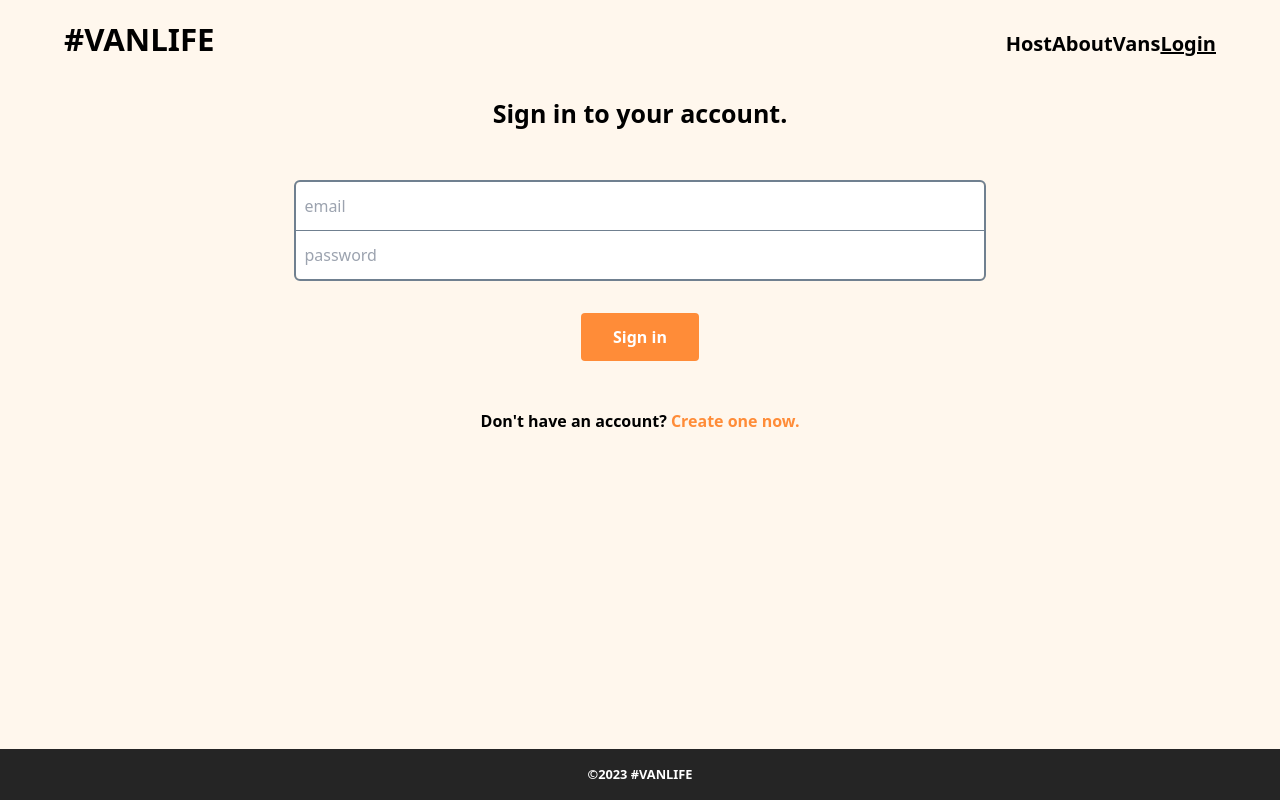
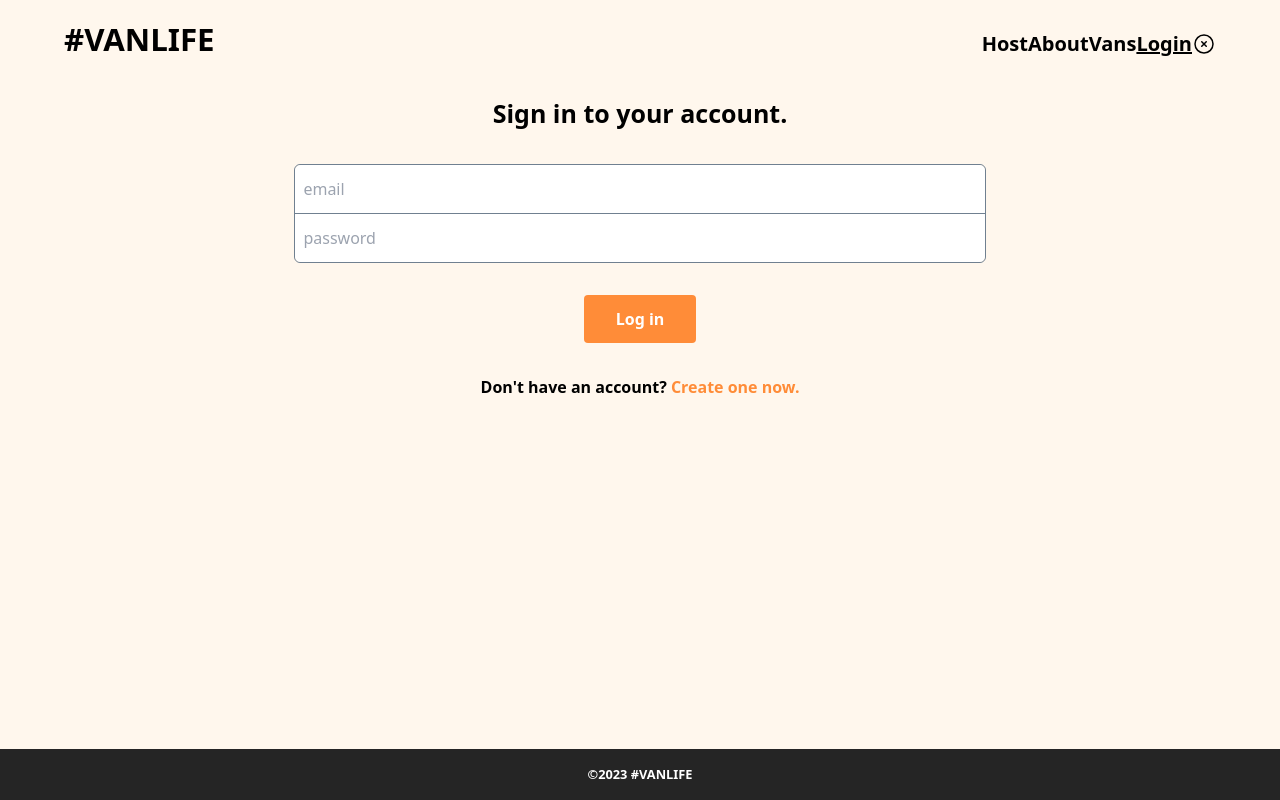
Before and after one commit to katoragashua/vanlife, a React app: page /login in a window 1280 px wide. Built offline with nearby package versions, Linux system fonts and the light colour scheme; the HTML template or start-up script is replaced by a standard one; what miragejs would draw is missing.

Commit message:
UI: Checking form submission state for Login button, Technical: Adding actions and redirects to right pages

```diff
--- /dev/null
+++ b/src/api.js
@@ -0,0 +1,17 @@
+export async function loginUser(creds) {
+  const res = await fetch("/api/login", {
+    method: "post",
+    body: JSON.stringify(creds),
+  });
+  const data = await res.json();
+
+  if (!res.ok) {
+    throw {
+      message: data.message,
+      statusText: res.statusText,
+      status: res.status,
+    };
+  }
+
+  return data;
+}
--- a/src/components/BtnLarge.jsx
+++ b/src/components/BtnLarge.jsx
@@ -1,14 +1,14 @@
 import React from "react";
 import { Link } from "react-router-dom";
 
-const BtnLarge = ({ text }) => {
+const BtnLarge = ({ text, to }) => {
   return (
-    <span
-      className="bg-orange px-8 py-3 rounded font-bold text-center xl:self-center hover:scale-[1.1] ease-in duration-300"
+    <button
+      className="bg-orange px-8 py-3 rounded font-bold text-center xl:self-center cursor-pointer hover:scale-[1.1] ease-in duration-300"
       style={{ color: "white" }}
     >
-      <Link to="/van">{text}</Link>
-    </span>
+      {to? <Link to={to}>{text}</Link>: text}
+    </button>
   );
 };
 
--- a/src/components/Nav.jsx
+++ b/src/components/Nav.jsx
@@ -1,7 +1,10 @@
 import React from "react";
 import { NavLink } from "react-router-dom";
+// import { useNavigate, redirect } from "../../utils/mutateResponse";
+import { redirect, useNavigate } from "react-router-dom";
 
 const Nav = () => {
+  const navigate = useNavigate()
   return (
     <nav>
       <ul className="flex items-center justify-between">
@@ -49,6 +52,26 @@ const Nav = () => {
             Login
           </NavLink>
         </li>
+        <li>
+          <svg
+            xmlns="http://www.w3.org/2000/svg"
+            fill="none"
+            viewBox="0 0 24 24"
+            strokeWidth={1.5}
+            stroke="currentColor"
+            className="w-6 h-6"
+            onClick={() => {
+              localStorage.removeItem("loggedIn");
+              navigate("/login");
+            }}
+          >
+            <path
+              strokeLinecap="round"
+              strokeLinejoin="round"
+              d="M9.75 9.75l4.5 4.5m0-4.5l-4.5 4.5M21 12a9 9 0 11-18 0 9 9 0 0118 0z"
+            />
+          </svg>
+        </li>
       </ul>
     </nav>
   );
--- a/src/main.jsx
+++ b/src/main.jsx
@@ -26,10 +26,11 @@ import HostVanDetail, {
 import Details from "./pages/vans/Details";
 import Pricing from "./pages/vans/Pricing";
 import Photos from "./pages/vans/Photos";
-import Login from "./pages/Login";
+import Login, {
+  loader as loginLoader,
+  action as loginAction,
+} from "./pages/Login";
 import { requireAuth } from "../utils/requireAuth";
-import AuthRequired from "./AuthRequired";
-
 // import { vanServer } from "./server.js";
 
 // if (process.env.NODE_ENV === "development") {
@@ -43,7 +44,12 @@ const router = createBrowserRouter(
     <Route path={"/"} element={<RootLayout />}>
       <Route index element={<Home />} />
       <Route path={"about"} element={<About />} />
-      <Route path={"login"} element={<Login />} />
+      <Route
+        path={"login"}
+        element={<Login />}
+        loader={loginLoader}
+        action={loginAction}
+      />
       <Route
         path={"vans"}
         element={<Vans />}
@@ -55,14 +61,13 @@ const router = createBrowserRouter(
         loader={vanDetailsLoader}
         element={<VanDetails />}
       />
-      {/* <Route element={<AuthRequired />}> */}
       <Route path={"host"} element={<HostLayout />}>
         <Route
           index
           element={<Dashboard />}
           loader={async () => {
-               return await requireAuth();
-            }}
+            return await requireAuth();
+          }}
         />
         <Route path={"income"} element={<Income />} />
         <Route path={"vans"} loader={hostVansLoader} element={<HostVans />} />
--- a/src/pages/Home.jsx
+++ b/src/pages/Home.jsx
@@ -14,7 +14,7 @@ const Home = () => {
             Add adventure to your life by joining the #vanlife movement. Rent
             the perfect van to make your perfect road trip.
           </h4>
-          <BtnLarge text={"Find your van"}/>
+          <BtnLarge text={"Find your van"} to={"/vans"}/>
         </main>
       </div>
     </div>
--- a/src/pages/Login.jsx
+++ b/src/pages/Login.jsx
@@ -1,14 +1,78 @@
 import React from "react";
-import { Form } from "react-router-dom";
+import {
+  Form,
+  useLoaderData,
+  useRouteError,
+  useNavigate,
+  useActionData,
+  useNavigation
+} from "react-router-dom";
 import BtnLarge from "../components/BtnLarge";
+import { loginUser } from "../api";
+import { redirect } from "../../utils/mutateResponse";
+import { useEffect } from "react";
+
+export const loader = async ({ request }) => {
+  const url = new URL(request.url).searchParams.get("message");
+  return url;
+};
+
+export const action = async ({ request, params }) => {
+  try {
+    const formData = await request.formData();
+    const body = Object.fromEntries(formData);
+    const data = await loginUser(body);
+    localStorage.setItem("loggedIn", true);
+    return redirect("/host");
+  } catch (error) {
+    return error;
+  }
+};
 
 const Login = () => {
+  const message = useLoaderData();
+  const navigate = useNavigate();
+
+  // useNavigation to track the state/status of our form submission
+  const {state} = useNavigation();
+  console.log(state);
+  const errorMessage = useActionData();
+  // const handleSubmit = async (e) => {
+  //   e.preventDefault();
+  //   const formData = new FormData(e.target);
+  //   const userData = Object.fromEntries(formData);
+  //   const data = await loginUser(userData);
+  //   console.log(data);
+  // };
+
+  // useEffect(() => {
+  //   const isLoggedIn = localStorage.getItem("loggedIn");
+  //   if (isLoggedIn) {
+  //     return navigate("/", { replace: true });
+  //   }
+  // }, []);
+
   return (
     <div className="container">
-      <div className="flex flex-col gap-12 pt-4 xl:w-[60%] m-auto ">
+      <div className="flex flex-col gap-8 pt-4 xl:w-[60%] m-auto ">
         <h3 className="text-center">Sign in to your account.</h3>
-        <Form className="flex flex-col gap-8">
-          <div className="form-inputs rounded-md border-2">
+        {message && (
+          <span className="text-center font-semibold" style={{ color: "red" }}>
+            {message}
+          </span>
+        )}
+        {errorMessage && (
+          <span className="text-center font-semibold" style={{ color: "red" }}>
+            {errorMessage.message}
+          </span>
+        )}
+        <Form
+          className="flex flex-col gap-8"
+          // onSubmit={handleSubmit}
+          method="POST"
+          replace
+        >
+          <div className="form-inputs rounded-md border">
             <input
               type="email"
               name="email"
@@ -25,7 +89,7 @@ const Login = () => {
               className="rounded-b-md p-2 py-3 w-full outline-none"
             />
           </div>
-          <BtnLarge text={"Sign in"} />
+          <BtnLarge text={state === "submitting" ? "Logging in" : "Log in"} />
         </Form>
         <div className="flex gap-1 justify-center">
           <span className="text-black font-semibold">
--- a/src/pages/host/HostVanDetail.jsx
+++ b/src/pages/host/HostVanDetail.jsx
@@ -18,23 +18,23 @@ export const loader = async ({ request, params }) => {
 
 const HostVanDetail = () => {
   const data = useLoaderData();
-  const { id } = useParams();
+  // const { id } = useParams();
   const [currentVan, setCurrentVan] = useState(() => data.vans);
-  const [loading, setLoading] = useState(() => false)
-  const { fetchData } = useFetch();
+  // const [loading, setLoading] = useState(() => false)
+  // const { fetchData } = useFetch();
 
-  useEffect(() => {
-    const fetchCurrentVan = async () => {
-      setLoading(true)
-      const van = await fetchData(`/api/host/vans/${id}`);
-      setCurrentVan(van.vans);
-      setLoading(false)
-    };
-    fetchCurrentVan();
-  }, []);
+  // useEffect(() => {
+  //   const fetchCurrentVan = async () => {
+  //     setLoading(true)
+  //     const van = await fetchData(`/api/host/vans/${id}`);
+  //     setCurrentVan(van.vans);
+  //     setLoading(false)
+  //   };
+  //   fetchCurrentVan();
+  // }, []);
 
-  if (!currentVan)
-    return <div className="flex justify-center items-center">Loading...</div>;
+  // if (!currentVan)
+  //   return <div className="flex justify-center items-center">Loading...</div>;
 
   return (
     <div className="flex flex-col gap-8 pb-8">
--- a/src/server.js
+++ b/src/server.js
@@ -1,8 +1,9 @@
-import { createServer, Model } from "miragejs";
+import { createServer, Model, Response } from "miragejs";
 
 createServer({
   models: {
     vans: Model,
+    users: Model,
   },
 
   seeds(server) {
@@ -72,13 +73,21 @@ createServer({
       type: "rugged",
       hostId: "123",
     });
+    server.create("user", {
+      id: "123",
+      email: "b@b.com",
+      password: "p123",
+      name: "Bob",
+    });
   },
 
   routes() {
     this.namespace = "api";
     this.logging = false;
+    // this.timing = 2000
 
     this.get("/vans", (schema, request) => {
+      // return new Response(400, {}, {error: "Error fetching data"})
       return schema.vans.all();
     });
 
@@ -97,5 +106,27 @@ createServer({
       const id = request.params.id;
       return schema.vans.findBy({ id, hostId: "123" });
     });
+
+    this.post("/login", (schema, request) => {
+      const { email, password } = JSON.parse(request.requestBody);
+      // This is an extremely naive version of authentication. Please don't
+      // do this in the real world, and never save raw text passwords
+      // in your database 😇
+      const foundUser = schema.users.findBy({ email, password });
+      if (!foundUser) {
+        return new Response(
+          401,
+          {},
+          { message: "No user with those credentials found!" }
+        );
+      }
+
+      // At the very least, don't send the password back to the client 😅
+      foundUser.password = undefined;
+      return {
+        user: foundUser,
+        token: "Enjoy your pizza, here's your tokens.",
+      };
+    });
   },
 });
--- a/utils/requireAuth.js
+++ b/utils/requireAuth.js
@@ -2,7 +2,7 @@
 import {redirect} from "./mutateResponse"
 
 export const requireAuth = async () => {
-  const isLoggedIn = false;
+  const isLoggedIn = localStorage.getItem("loggedIn");
   if (!isLoggedIn) {
     throw redirect("/login?message=You must login first.")
   }
```
